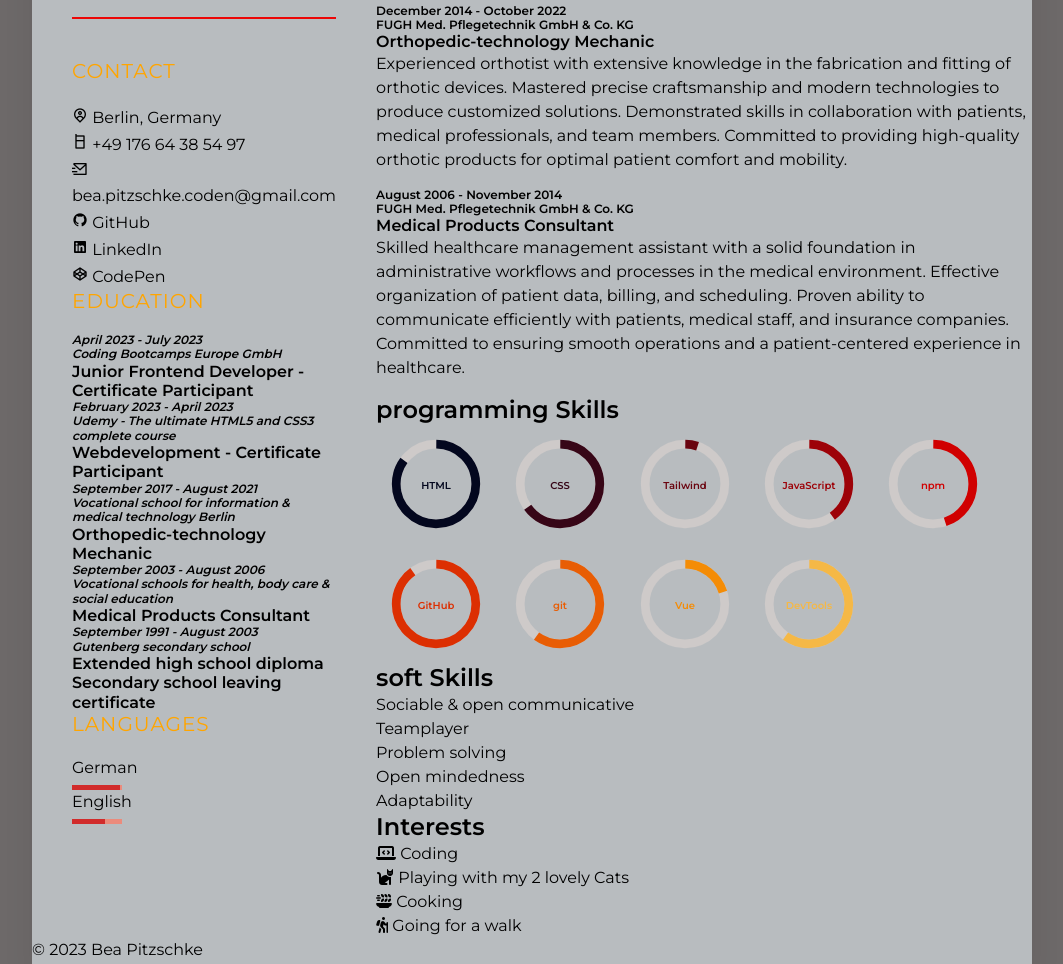
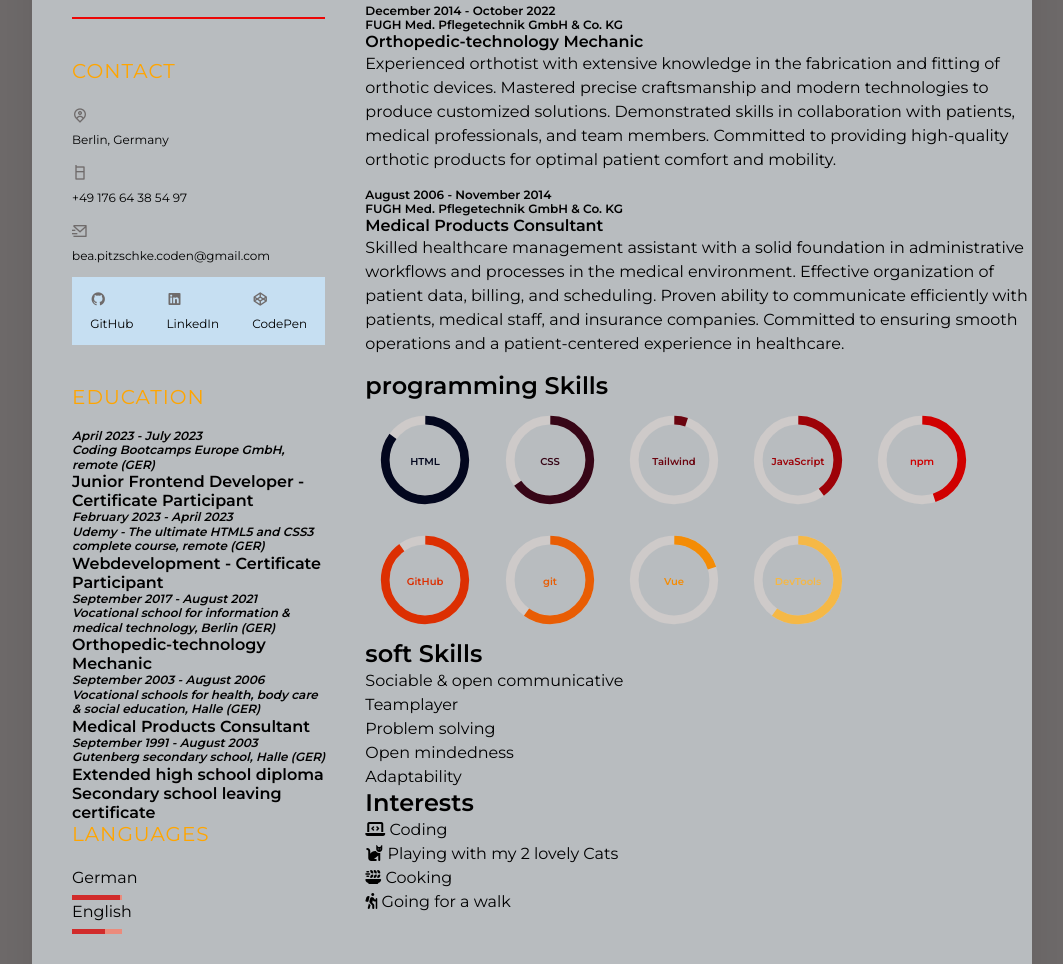
Before and after one commit to BeaCoden/BeaCoden.github.io, a plain HTML site: page index.html in a window 1280 px wide. Shown: the part 544-1508 px from the top of the page, without its empty margins (108-1171 px from the left). Drawn offline with nearby package versions, Linux system fonts and the light colour scheme.

Commit message:
style #31 contact icons

```diff
--- a/index.html
+++ b/index.html
@@ -54,6 +54,8 @@
             <span class="icon"><i class="ri-mail-send-line"></i></span>
             <span class="text">bea.pitzschke.coden@gmail.com</span>
           </li>
+        </ul>
+        <ul class="contactIcon">
           <li>
             <span class="icon"><i class="ri-github-fill"></i></span>
             <a href="https://github.com/BeaCoden" class="text" title="GitHub link" target="_blank"
@@ -80,28 +82,27 @@
         <ul>
           <li>
             <h5><em>April 2023 - July 2023</em></h5>
-            <h5><em>Coding Bootcamps Europe GmbH</em></h5>
+            <h5><em>Coding Bootcamps Europe GmbH, remote (GER)</em></h5>
             <h4>Junior Frontend Developer - Certificate Participant</h4>
           </li>
           <li>
             <h5><em>February 2023 - April 2023</em></h5>
-            <h5><em>Udemy - The ultimate HTML5 and CSS3 complete course</em></h5>
+            <h5><em>Udemy - The ultimate HTML5 and CSS3 complete course, remote (GER)</em></h5>
             <h4>Webdevelopment - Certificate Participant</h4>
           </li>
-
           <li>
             <h5><em>September 2017 - August 2021</em></h5>
-            <h5><em>Vocational school for information & medical technology Berlin</em></h5>
+            <h5><em>Vocational school for information & medical technology, Berlin (GER)</em></h5>
             <h4>Orthopedic-technology Mechanic</h4>
           </li>
           <li>
             <h5><em>September 2003 - August 2006</em></h5>
-            <h5><em>Vocational schools for health, body care & social education</em></h5>
+            <h5><em>Vocational schools for health, body care & social education, Halle (GER)</em></h5>
             <h4>Medical Products Consultant</h4>
           </li>
           <li>
             <h5><em>September 1991 - August 2003</em></h5>
-            <h5><em>Gutenberg secondary school</em></h5>
+            <h5><em>Gutenberg secondary school, Halle (GER)</em></h5>
             <h4>Extended high school diploma Secondary school leaving certificate</h4>
           </li>
         </ul>
--- a/style.css
+++ b/style.css
@@ -11,6 +11,10 @@
   /* shadow */
   --box-shadow-img: 8px 8px 25px 0px var(--background-color-dark);
   --box-shadow-container: 0 35px 55px rgba(0, 0, 0, 0.1);
+
+  /* icon */
+  --icon-color: #6f6b6b;
+  --icon-background-color: #c6dff2;
 
   /* font color */
   --heading-color: orange;
@@ -193,6 +197,37 @@ ul {
 .contact ul {
   position: relative;
 }
+
+.contact ul li {
+  list-style: none;
+  position: relative;
+  margin: 10px 0;
+  cursor: pointer;
+}
+
+.contact ul li .text {
+  color: var(--text-color);
+  font-weight: var(--font-weight-light);
+  font-size: var(--font-size-bodyL);
+}
+
+.contact ul li .icon {
+  width: 20px;
+  font-size: var(--font-size-body);
+  color: var(--icon-color);
+  display: flex;
+  justify-content: flex-start;
+}
+
+.contactIcon {
+  display: flex;
+  justify-content: space-evenly;
+  padding: 0px 5px;
+  gap: 20px;
+  margin-bottom: 40px;
+  background-color: var(--icon-background-color);
+}
+
 
 /* EDUCATION */
 
```
